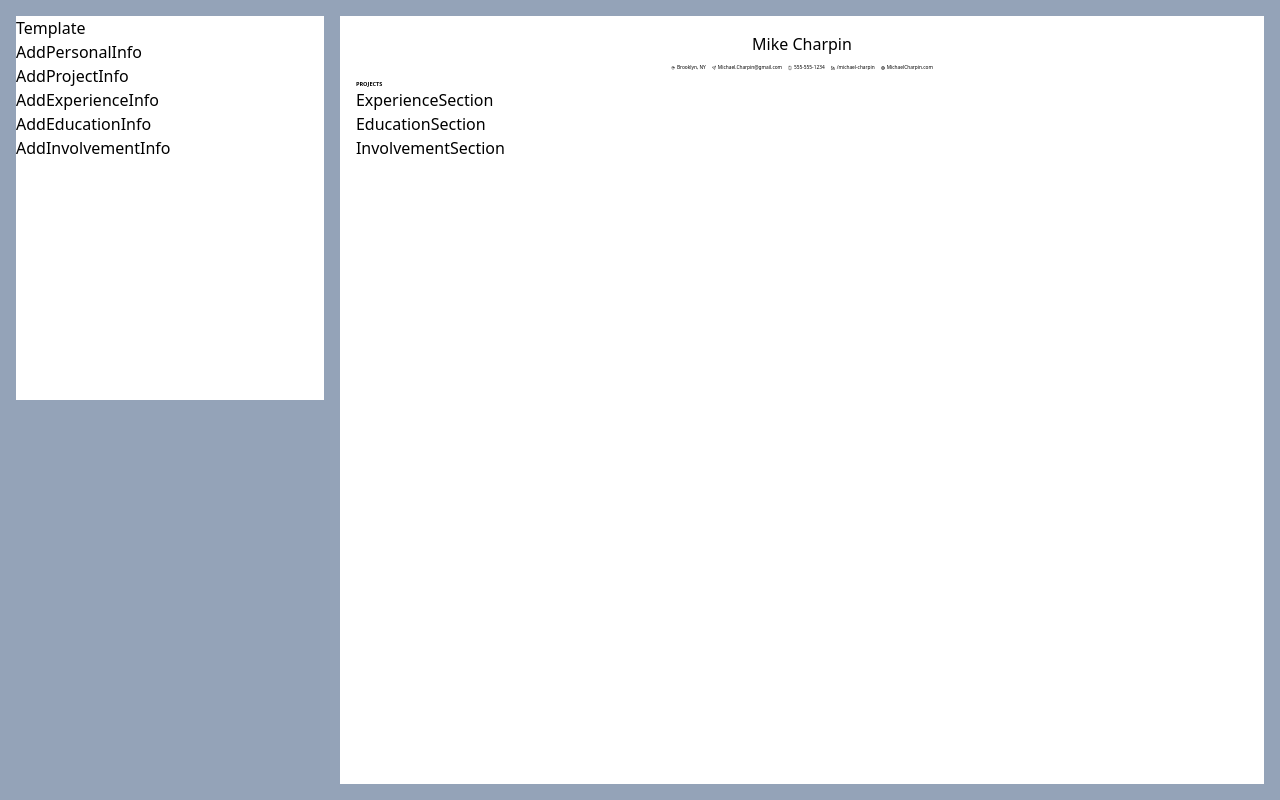
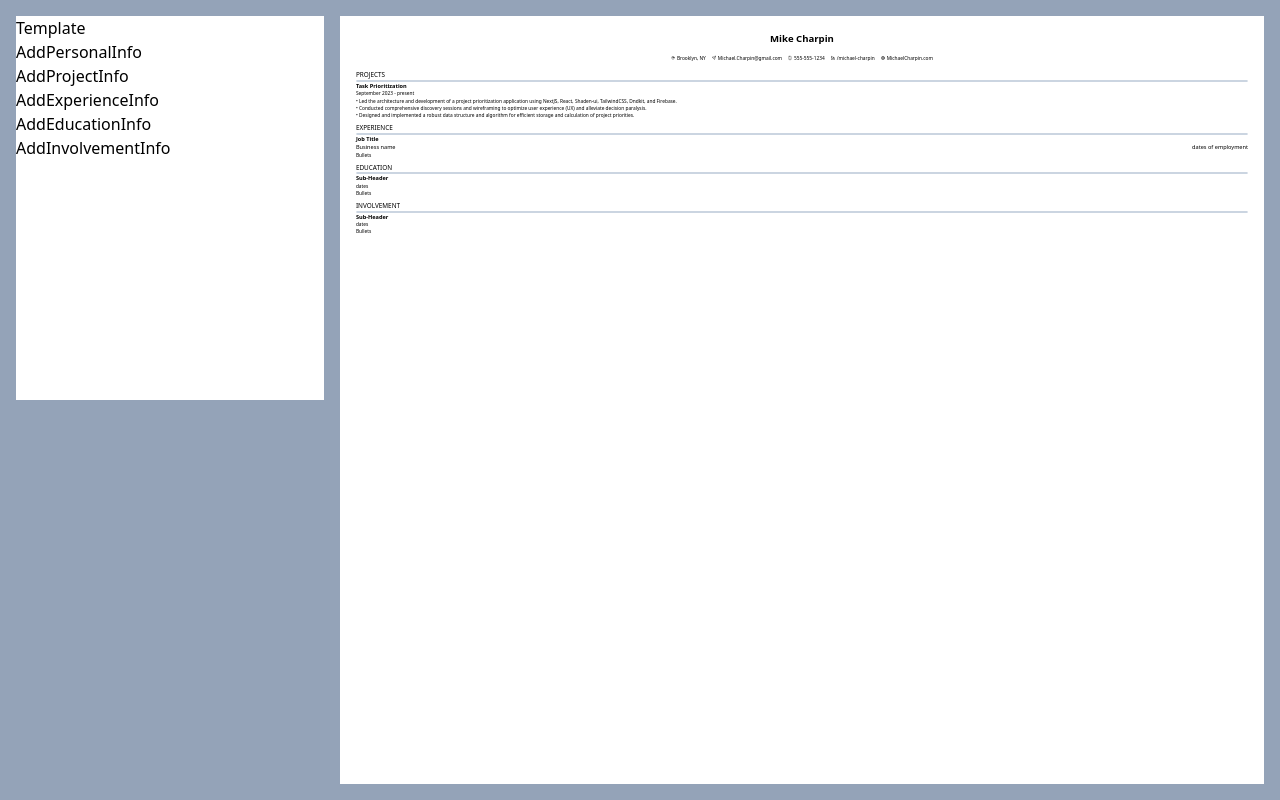
Before and after one commit to MikeCharpin/ResumeBuilder, a React (Vite) app: page / in a window 1280 px wide. Built offline with nearby package versions, Linux system fonts and the light colour scheme.

Commit message:
Formatted Resume

```diff
--- a/src/components/Resume.tsx
+++ b/src/components/Resume.tsx
@@ -4,10 +4,36 @@ export default function Resume() {
     return (
         <div className="bg-white w-3/4 h-full p-4">
             <ResumeHeader />
-            <ProjectSection />
-            <ExperienceSection />
-            <EducationSection />
-            <InvolvementSection />
+            <div className='w-full flex flex-col'>
+                <div className='pb-1'>
+                    <div className='text-base font-thin'>
+                        PROJECTS
+                    </div>
+                    <div className='border border-solid w-full border-slate-300 rounded-full' />
+                    <ProjectSection />
+                </div>
+                <div className='pb-1'>
+                    <div className='text-base font-thin'>
+                        EXPERIENCE
+                    </div>
+                    <div className='border border-solid w-full border-slate-300 rounded-full' />
+                    <ExperienceSection />
+                </div>
+                <div className='pb-1'>
+                    <div className='text-base font-thin'>
+                        EDUCATION
+                    </div>
+                    <div className='border border-solid w-full border-slate-300 rounded-full' />
+                    <EducationSection />
+                </div>
+                <div className='pb-1'>
+                    <div className='text-base font-thin'>
+                        INVOLVEMENT
+                    </div>
+                    <div className='border border-solid w-full border-slate-300 rounded-full' />
+                    <InvolvementSection />
+                </div>
+            </div>
         </div>
     )
 }
@@ -15,7 +41,7 @@ export default function Resume() {
 function ResumeHeader() {
     return (
         <div className="flex flex-col items-center justify-center">
-            <div className="font-xl">
+            <div className="text-2xl font-bold">
                 Mike Charpin
             </div>
             <div className="flex">
@@ -46,35 +72,80 @@ function ResumeHeader() {
     )
 }
 
+
+
+
+
+
 function ProjectSection() {
     return (
-        <div className='w-full flex flex-col'>
-            <div className='text-sm font-bold'>
-                PROJECTS
+        <div>
+            <div className='text-sm font-semibold'>
+                Task Prioritization
+            </div>
+            <div className='text-xs'>
+                September 2023 - present
+            </div>
+            <div className='text-xs'>
+                • Led the architecture and development of a project prioritization application using NextJS, React, Shaden-ui, TailwindCSS, Dndkit, and Firebase.
+                <br />
+                • Conducted comprehensive discovery sessions and wireframing to optimize user experience (UX) and alleviate decision paralysis.
+                <br />
+                • Designed and implemented a robust data structure and algorithm for efficient storage and calculation of project priorities.
+                <br />
             </div>
         </div>
     )
 }
 function ExperienceSection() {
     return (
-        <div>
-            ExperienceSection
+        <div className='w-full flex flex-col'>
+            <div className="text-sm font-semibold">
+                Job Title
+            </div>
+            <div className='text-sm flex justify-between'>
+                <div>
+                    Business name
+                </div>
+                <div>
+                    dates of employment
+                </div>
+            </div>
+            <div className='text-xs'>
+                Bullets
+            </div>
         </div>
     )
 }
 
 function EducationSection() {
     return (
-        <div>
-            EducationSection
+        <div className='w-full flex flex-col'>
+            <div className='text-sm font-semibold'>
+                Sub-Header
+            </div>
+            <div className='text-xs'>
+                dates
+            </div>
+            <div className='text-xs'>
+                Bullets
+            </div>
         </div>
     )
 }
 
 function InvolvementSection() {
     return (
-        <div>
-            InvolvementSection
+        <div className='w-full flex flex-col'>
+            <div className='text-sm font-semibold'>
+                Sub-Header
+            </div>
+            <div className='text-xs'>
+                dates
+            </div>
+            <div className='text-xs'>
+                Bullets
+            </div>
         </div>
     )
 }
```
